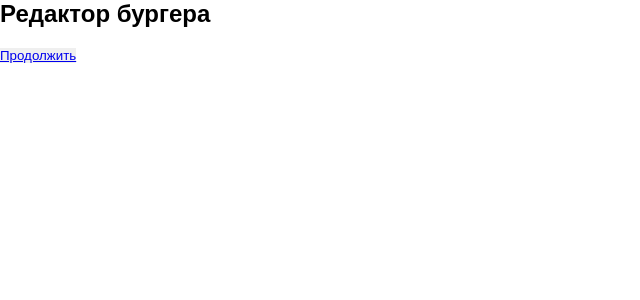
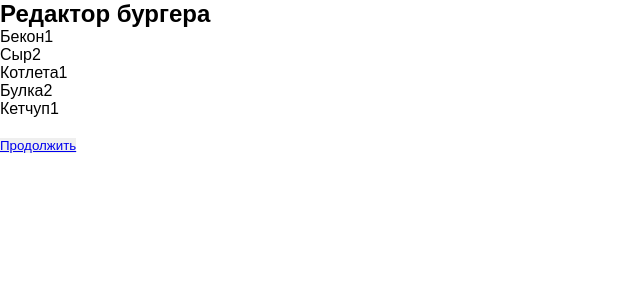
Before and after one commit to reactb0y1/codempire, a React (Create React App) app: page /edit in a window 1280 px wide. Shown: the top 300 px of the page, without its empty margins (0-640 px from the left). Built offline with nearby package versions, Linux system fonts and the light colour scheme.

Commit message:
chr Edit Функция map помещена на страницу

```diff
--- a/src/Edit/Edit.js
+++ b/src/Edit/Edit.js
@@ -36,7 +36,13 @@ class Edit extends Component {
 
                 <sector className="EditMid">
 
-                    <main className="ingredientsContainer"></main>
+                    <main className="ingredientsContainer">
+
+                        <ul className="ingredients">
+                            {this.makeList()}
+                        </ul>
+
+                    </main>
 
                     <aside className="EditPhotoContainer">
                         <img src="" alt="" className="EditPhoto"/>
```
